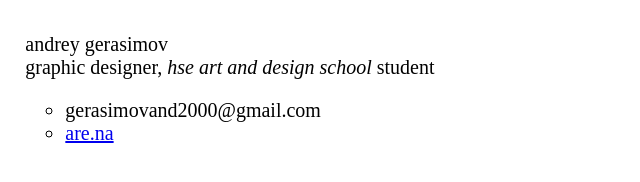
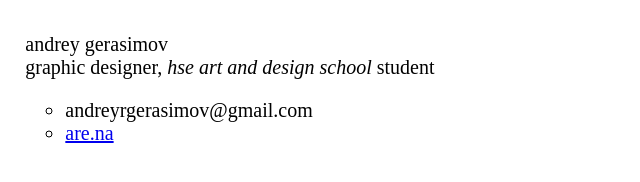
Before and after one commit to 09999999999999999999999999999/09999999999999999999999999999.github.io, a plain HTML site: page index.html in a window 1280 px wide. Shown: the full height of the page, 0-640 px from the left. Drawn offline with Linux system fonts and the light colour scheme.

Commit message:
Update index.html

```diff
--- a/index.html
+++ b/index.html
@@ -14,7 +14,7 @@
 	</header>
 	<section>
 		<ul>
-         <li>gerasimovand2000@gmail.com</li>
+         <li>andreyrgerasimov@gmail.com</li>
          <li><a href="https://www.are.na/0jvtnszutuk" target="_blank">are.na</a></li>
      </ul>
     </section>
```
